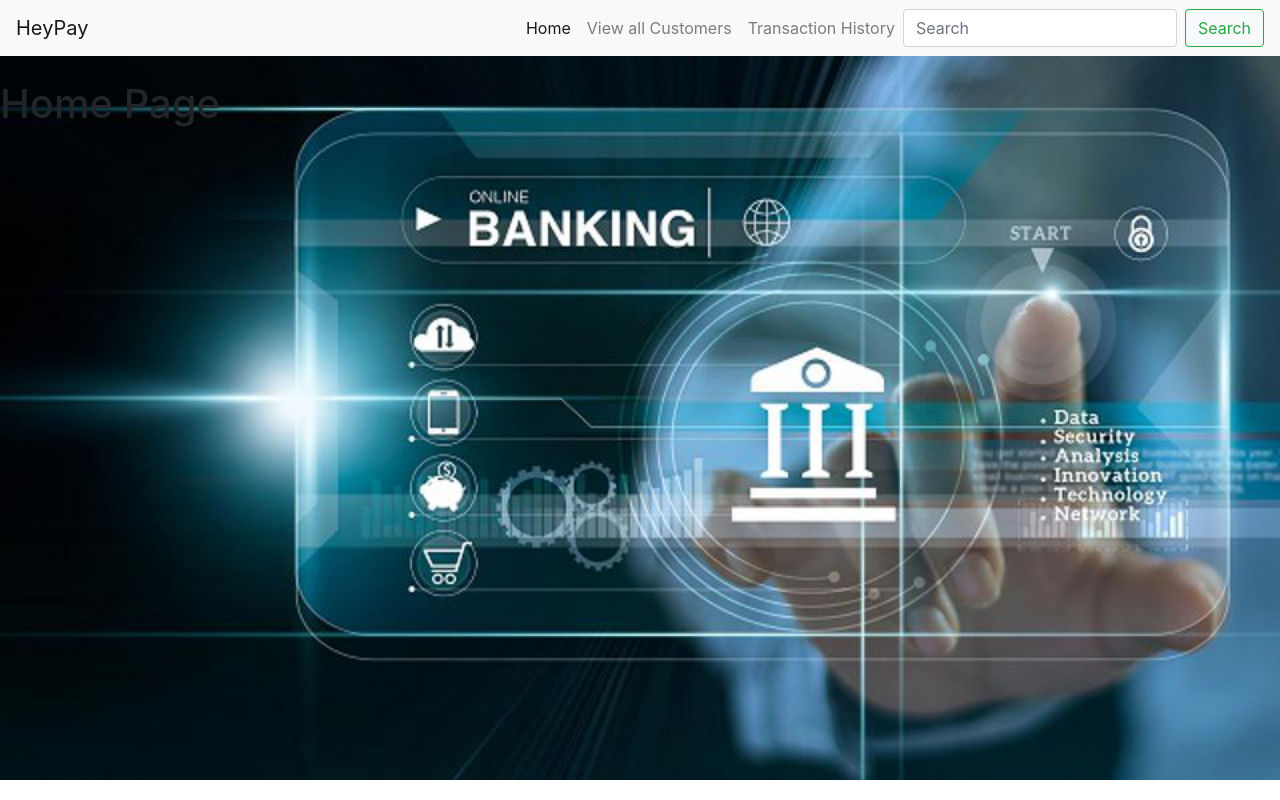
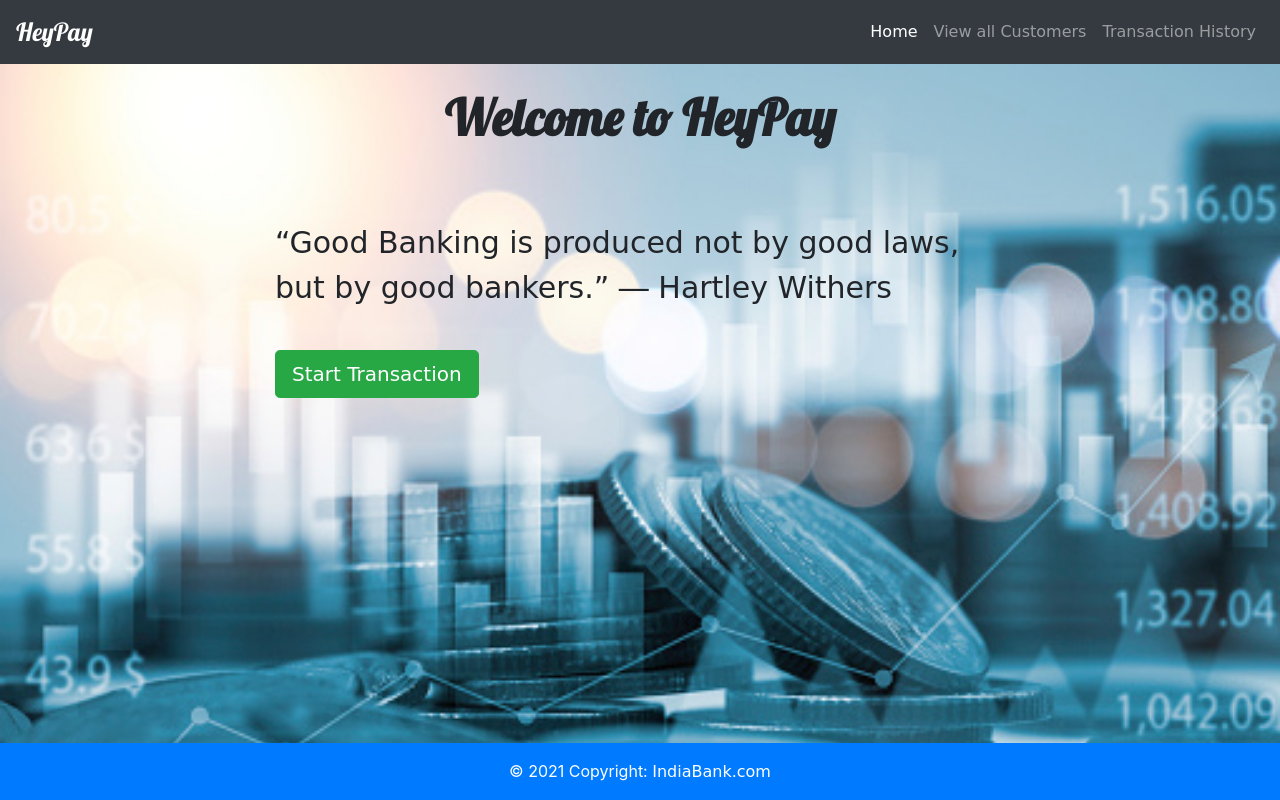
Before and after one commit to saurabh4488/WebBank, a Django app: page / in a window 1280 px wide. Run offline with Django 3.2, Linux system fonts and the light colour scheme; some libraries are stand-ins or nearby versions.

Commit message:
first commit

```diff
--- a/Templates/Base.html
+++ b/Templates/Base.html
@@ -9,20 +9,16 @@
         <script src="https://ajax.googleapis.com/ajax/libs/jquery/3.5.1/jquery.min.js"></script>
         <script src="https://cdnjs.cloudflare.com/ajax/libs/popper.js/1.16.0/umd/popper.min.js"></script>
         <script src="https://maxcdn.bootstrapcdn.com/bootstrap/4.5.2/js/bootstrap.min.js"></script>
+        <link rel="stylesheet" href="{% static '/css/style.css' %}">
         {% block title %}
         {% endblock title %}
 </head>
 <style>
-  #bg{
-    background-repeat: no-repeat;
-    background-size: 100%;
-    background-attachment: fixed;
-
-}
+    @import url('https://fonts.googleapis.com/css2?family=Lobster&display=swap');
 </style>
-<body id="bg" style="background-image: url('{% static "images/banking.jpg"%}');">
-    <nav class="navbar navbar-expand-lg navbar-light bg-light">
-        <a class="navbar-brand" href="#">HeyPay</a>
+<body>
+    <nav class="navbar navbar-expand-lg navbar-dark bg-dark" style="font-weight: 400;">
+        <a class="navbar-brand" href="#" style="font-family: 'Lobster', cursive; font-size: 25px;">HeyPay</a>
         <button class="navbar-toggler" type="button" data-toggle="collapse" data-target="#navbarSupportedContent" aria-controls="navbarSupportedContent" aria-expanded="false" aria-label="Toggle navigation">
           <span class="navbar-toggler-icon"></span>
         </button>
@@ -39,14 +35,24 @@
               <a class="nav-link" href="{% url 'Transactions' %}">Transaction History</a>
             </li>
           </ul>
-          <form class="form-inline my-2 my-lg-0">
-            <input class="form-control mr-sm-2" type="search" placeholder="Search" aria-label="Search">
-            <button class="btn btn-outline-success my-2 my-sm-0" type="submit">Search</button>
-          </form>
         </div>
       </nav>
-      <br>
       {% block content%}
       {% endblock content %}
+      <br>
+      <br
+      <!-- Footer -->
+      <div>
+        <footer class="page-footer font-small blue fixed-bottom">
+
+          <!-- Copyright -->
+          <div class="footer-copyright text-center py-3 bg-primary text-white">© 2021 Copyright:
+            <a href="#" style="color: white;"> IndiaBank.com</a>
+          </div>
+          <!-- Copyright -->
+
+        </footer>
+      </div>
+          <!-- Footer -->
 </body>
 </html>
--- a/Templates/Transaction.html
+++ b/Templates/Transaction.html
@@ -13,6 +13,7 @@
     <body>
         <div class="row">
     <div class="col-sm-4 px-5">
+      <br>
     <h3><b>Sender's Account Number: </b>{{Acc_No}}</h3>
     <br>
         {% for d in custom %}
@@ -22,7 +23,7 @@
         {% endfor %}
     </div>
     <div class="col-sm-6 px-5">
-        <h1 align="center" class="pb-5">Receiver Details</h1>
+        <h1 align="center"  class="pb-3 pt-3" style="font-family: Georgia;">Receiver Details</h1>
         <form action="/Transhis/" method="POST">{% csrf_token %}
             <div class="form-group">
               <label for="exampleInputEmail1">Enter Account Number Of Receiver</label>
--- a/Templates/Transhis.html
+++ b/Templates/Transhis.html
@@ -5,7 +5,10 @@
 {% endblock title %}
 
 {% block content %}
-<h2 align="center" class="pb-3">Transaction History</h2>
+<style>
+    @import url('https://fonts.googleapis.com/css2?family=Courgette&family=Lobster&display=swap');
+    </style>
+<h2 align="center" class="pb-3 pt-3" style="font-family: 'Courgette', cursive; background-color: aqua;">Transaction History</h2>
 <table class="table table-striped table-bordered table-hover">
     <thead class="thead-dark">
       <tr align="center">
--- a/Templates/home.html
+++ b/Templates/home.html
@@ -5,6 +5,36 @@
 {% endblock title %}
 
 {% block content %}
-    <h1>Home Page</h1>
+<style>
+    body{
+      background-image: url('{% static "images/banker.jpg"%}');
+      background-repeat: no-repeat;
+      background-position: center center;
+      background-size: 100%;
+      background-attachment: fixed;
+  }
+  p{
+      font-family: 'Courgette', cursive;
+      font-size: 30px;
+  }
+  a{
+      font-family: 'Courgette', cursive;
+  }
+  @import url('https://fonts.googleapis.com/css2?family=Lobster&display=swap');
+  </style>
 
+    <h1 align="center"  class="pb-3 pt-4 " style="font-family: 'Lobster', cursive; font-weight: bold; font-size: 50px;">Welcome to HeyPay</h1>
+    <div class="container">
+        <div class="row justify-content-center">
+            <div class="col-lg-8 mt-5">
+                <p>
+                    “Good Banking is produced not by good laws, but by good bankers.” ― Hartley Withers
+                </p>
+                <br>
+                <a href="{% url 'Customer' %}" class="btn btn-success btn-lg ">
+                    Start Transaction
+            </a>
+            </div>
+        </div>
+    </div>
 {% endblock content %}
--- a/bank/views.py
+++ b/bank/views.py
@@ -8,7 +8,7 @@ def index(request):
     return render(request,"home.html")
 
 def Customer_Table(request):
-    customers = Customer.objects.all()
+    customers = Customer.objects.all().order_by("Acc_No")
     return render(request,"Customer.html",{'customers':customers})
 
 def Trans(request,Acc):
@@ -27,7 +27,7 @@ def Update_bal(request):
     #Sender's Details
     sender_acc_no=int(request.POST.get('sender_acc_no'))
     update=Customer.objects.filter(Acc_No=sender_acc_no)
-    if(sender_acc_no!=recv_AccNo and Amt_to_transfer!=0):
+    if(sender_acc_no!=recv_AccNo):
         flag1=0
         for y in update:
             sender_curr_bal=y.Current_Balance
@@ -57,7 +57,7 @@ def Update_bal(request):
                 sender=Customer.objects.get(Acc_No=sender_acc_no)
                 tran=Transaction.objects.create(Acc_No=sender, Amount_transferred= Amt_to_transfer, Acc_no_of_reciever=recv_AccNo, updated_balance_of_reciever=recv_credit, Updated_balance_of_sender=send_debit ,Sender_name=send_name ,Reciever_name=recv_name)
 
-            customers = Customer.objects.all()
+            customers = Customer.objects.all().order_by("Acc_No")
             context={'flag':flag, 'customers':customers}
             return render(request, "Customer.html",context)
     else:
```
Also changed, not shown: Templates/Customer.html (+19 -4 lines), WebBank/settings.py (+4 -4 lines), bank/migrations/0009_auto_20210619_1945.py (added), static/css/style.css (added), static/images/bank.png (added), static/images/banker.jpg (added), static/images/piggy.jpg (added), static/images/trans.jpg (added).
